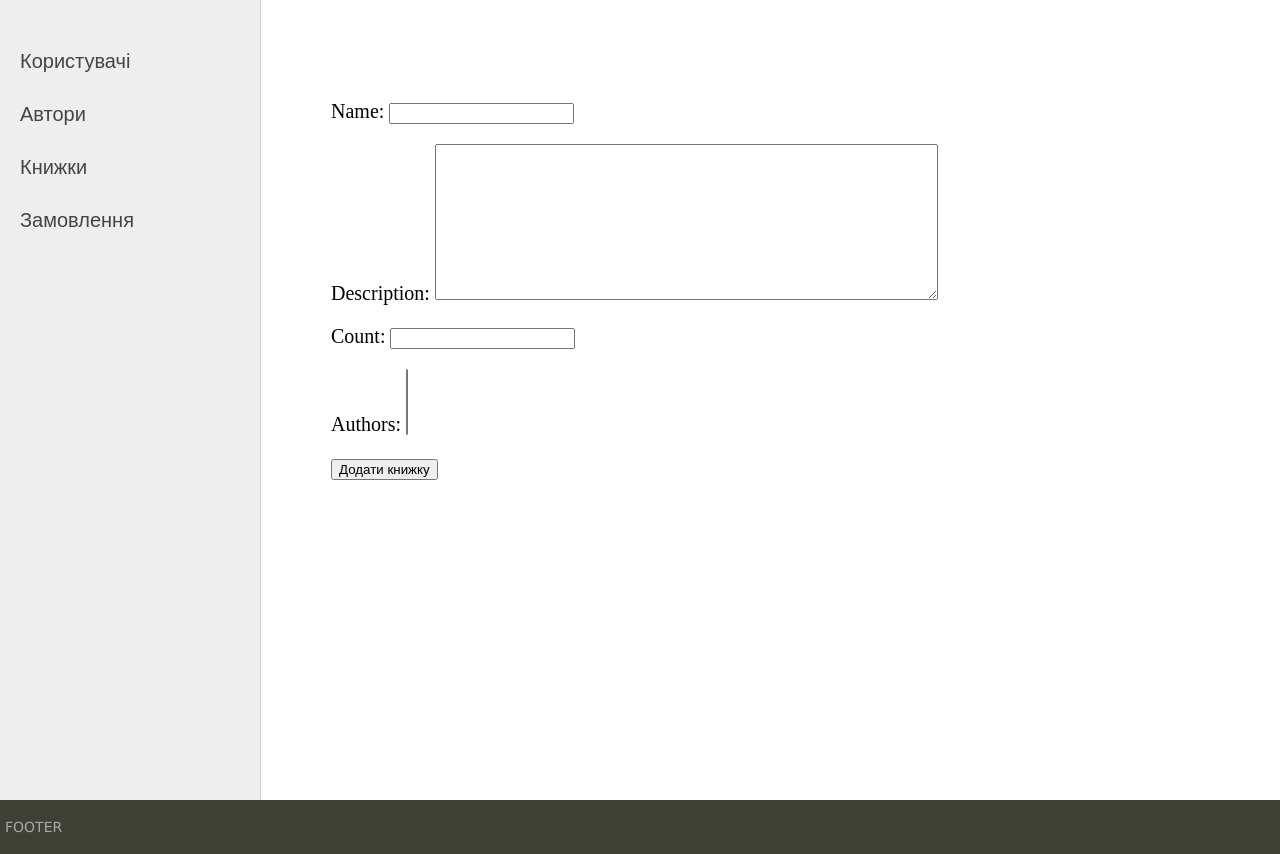
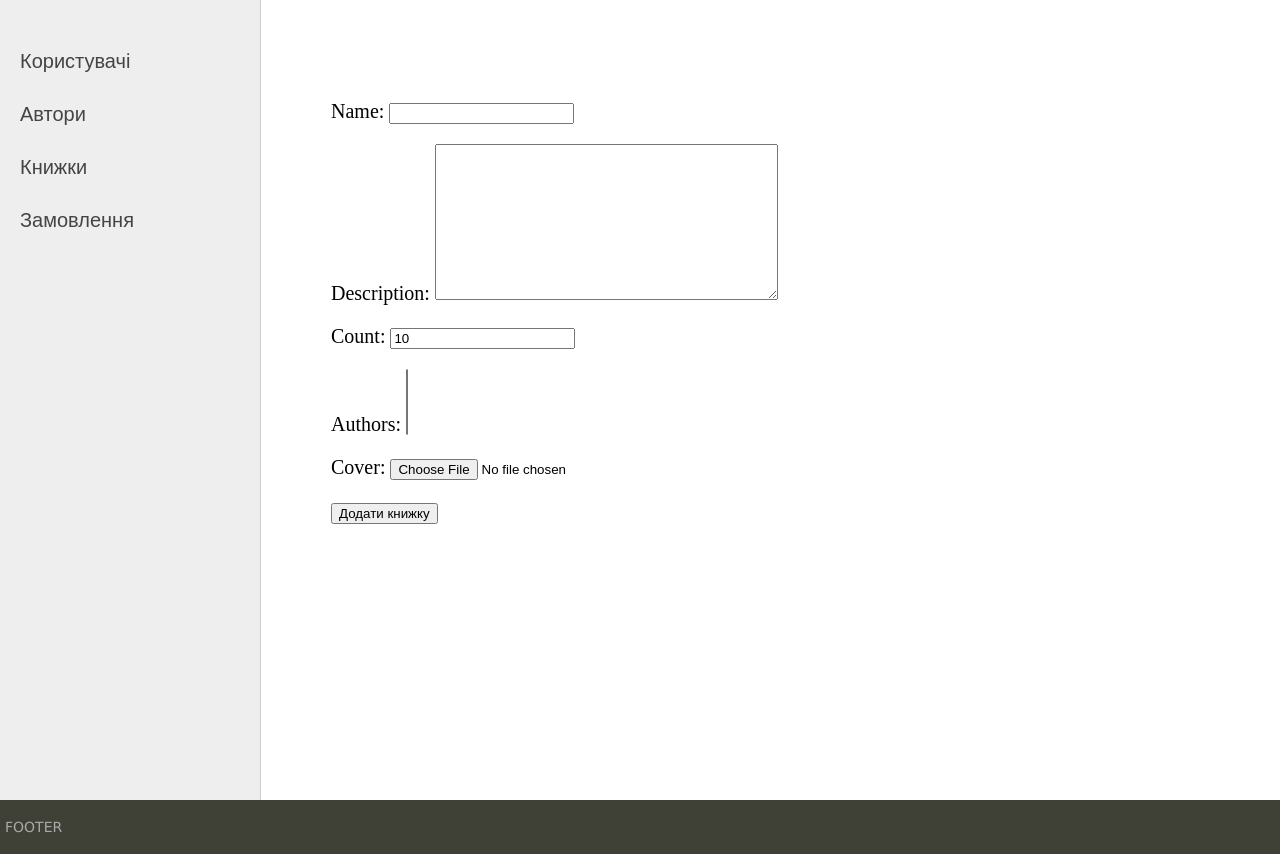
Before and after one commit to Pavlo-Sass/library, a Django app: page /books/create/ in a window 1280 px wide. Shown: the part 60-914 px from the top of the page. Run offline with Django 3.2, Linux system fonts and the light colour scheme; data that the repository does not hold is empty.

Commit message:
add photo

```diff
--- a/book/forms.py
+++ b/book/forms.py
@@ -1,10 +1,25 @@
 from django import forms
 from author.models import Author
+from .models import Book
 
-class AddForm(forms.Form):
+# class AddForm(forms.Form):
+#
+#     name = forms.CharField(max_length=128)
+#     description = forms.CharField(widget=forms.Textarea(attrs={'cols': 60, 'rows': 10}))
+#     count = forms.IntegerField()
+#     # authors = forms.ModelChoiceField(queryset=Author.get_all())
+#     authors = forms.ModelMultipleChoiceField(queryset=Author.get_all())
+#     # cover = models.ImageField(upload_to='photos/covers/%Y/%m/%d/', blank=True)
+#     cover = forms.ImageField()
 
-    name = forms.CharField(max_length=128)
-    description = forms.CharField(widget=forms.Textarea(attrs={'cols': 60, 'rows': 10}))
-    count = forms.IntegerField()
-    # authors = forms.ModelChoiceField(queryset=Author.get_all())
-    authors = forms.ModelMultipleChoiceField(queryset=Author.get_all())
+class AddForm(forms.ModelForm):
+    class Meta:
+        model = Book
+        fields = '__all__'
+        # fields = ['name', 'description', 'count', 'authors', 'cover']
+        # widgets = {
+        #     'name': forms.TextInput(attrs={'class': 'form-control'}),
+        #     'description': forms.Textarea(attrs={'class': 'form-control', 'rows': 5}),
+        #     'count':forms.IntegerField()
+        #     'category': forms.Select(attrs={'class': 'form-control'}),
+        # }
--- a/book/models.py
+++ b/book/models.py
@@ -22,6 +22,7 @@ class Book(models.Model):
     description = models.TextField(blank=True)
     count = models.IntegerField(default=10)
     authors = models.ManyToManyField(Author, related_name='books')
+    cover = models.ImageField(upload_to='photos/covers/%Y/%m/%d/', blank=True)
 
     def __str__(self):
         """
@@ -71,7 +72,7 @@ class Book(models.Model):
         return False
 
     @staticmethod
-    def create(name, description, count=10, authors=None):
+    def create(name, description, count=10, authors=None, cover=None):
         """
         param name: Describes name of the book
         type name: str max_length=128
@@ -83,7 +84,7 @@ class Book(models.Model):
         type authors: list->Author
         :return: a new book object which is also written into the DB
         """
-        book = Book(name=name, description=description, count=count)
+        book = Book(name=name, description=description, count=count, cover=cover)
         try:
             book.save()
             if authors is not None:
@@ -113,6 +114,7 @@ class Book(models.Model):
             'name': self.name,
             'description': self.description,
             'count': self.count,
+            'cover': self.cover,
             'authors': [author.id for author in self.authors.all()]
         }
 
--- a/book/views.py
+++ b/book/views.py
@@ -26,12 +26,12 @@ def create_book(request):
     if request.method == 'POST':
         form = AddForm(request.POST, request.FILES)
         if form.is_valid():
-            try:
+            # try:
 
-                Book.create(**form.cleaned_data)
-                return redirect('books')
-            except:
-                form.add_error(None, 'При додавані книги виникла помилка')
+            Book.create(**form.cleaned_data)
+            return redirect('books')
+            # except:
+            #     form.add_error(None, 'При додавані книги виникла помилка')
 
     else:
         form = AddForm()
--- a/static/css/styles.css
+++ b/static/css/styles.css
@@ -17,6 +17,7 @@ a:hover {
 }
 
 img {max-width: 30px; height: auto;}
+.cover img {max-width: 300px; height: auto;}
 
 img.img-article-left {
 	max-width: 300px;
```
Also changed, not shown: book/templates/book/user.html (+7 -0 lines), book/migrations/0002_book_cover.py (added), images/photos/covers/2021/06/25/IMG-3d516d90f8071276a9dc68b7081aa5ab-V.jpg (added).
